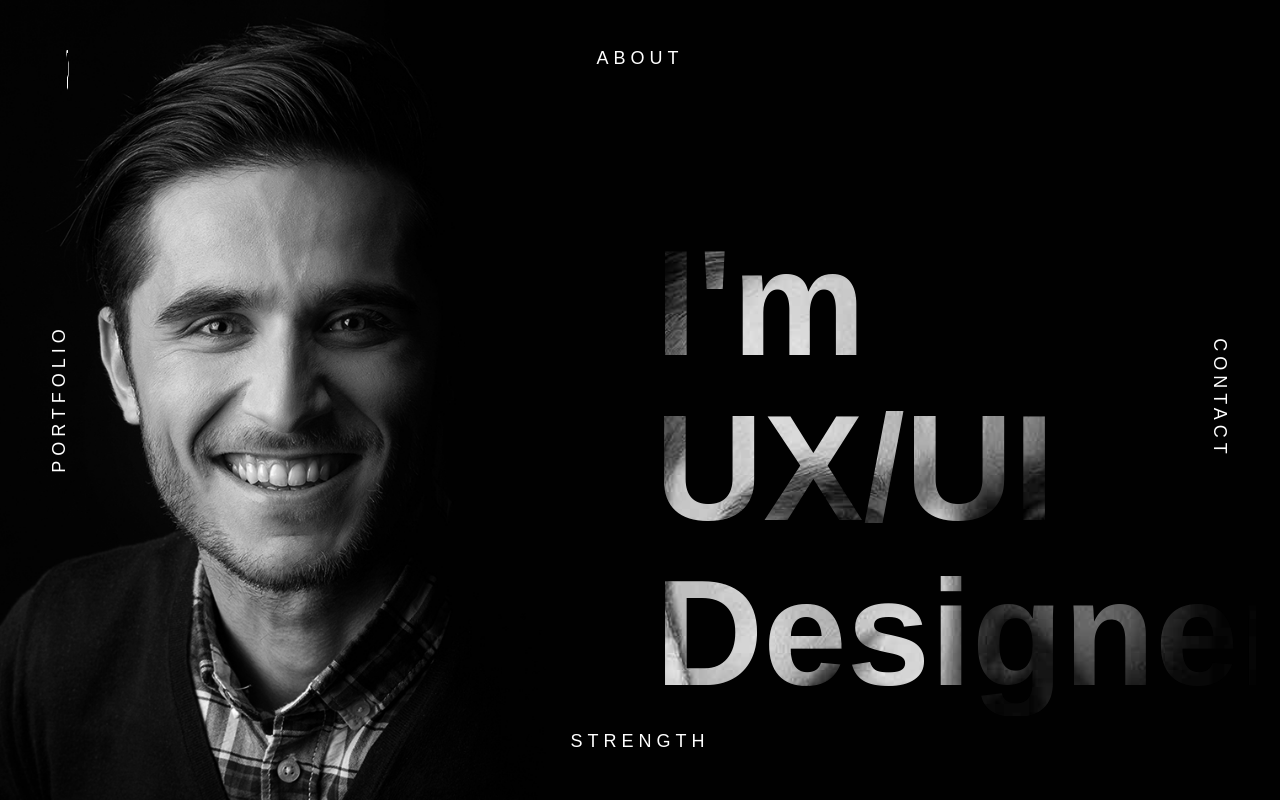
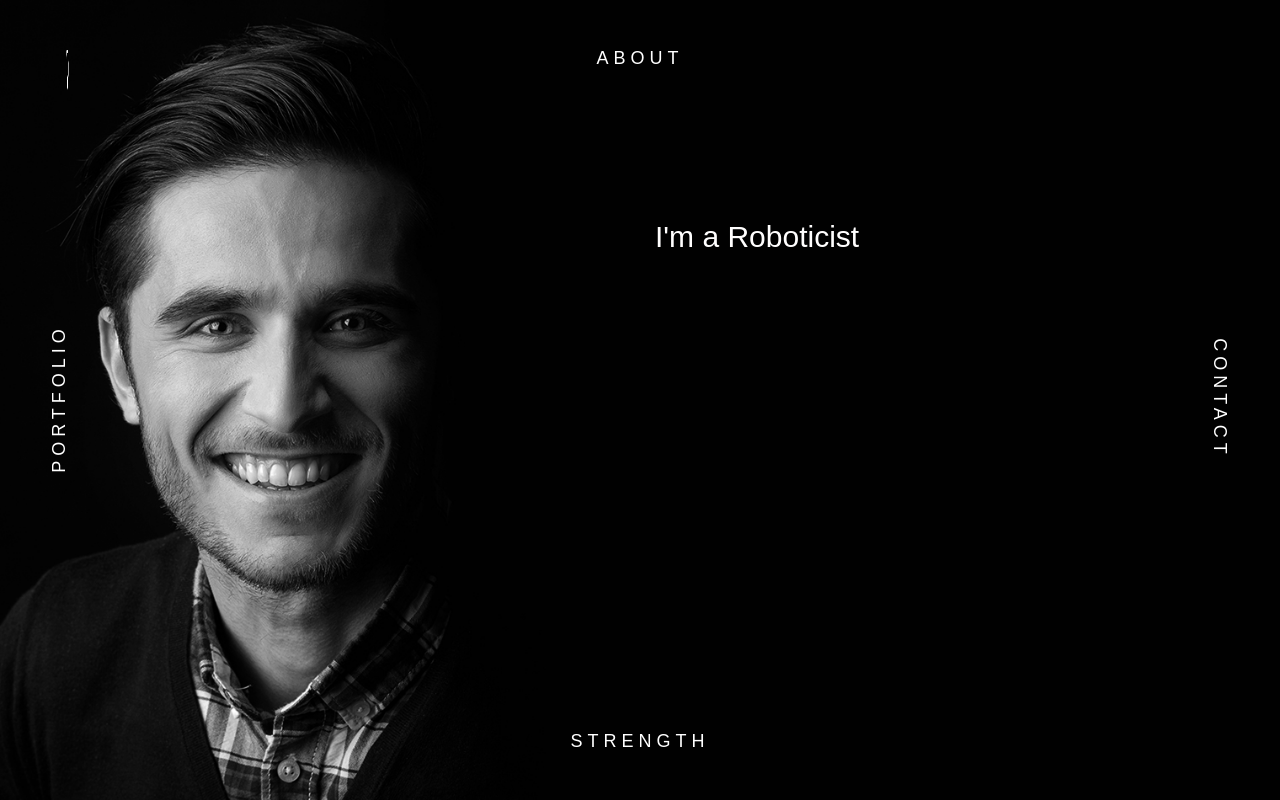
Before and after one commit to etheriosneo/abel.github.io, a plain HTML site: page index.html in a window 1280 px wide. Drawn offline with Linux system fonts and the light colour scheme; a web font is replaced by a local one.

Commit message:
update index.html

```diff
--- a/index.html
+++ b/index.html
@@ -56,10 +56,10 @@ Purchase: http://themeforest.net/user/kamleshyadav
 			<div class="row">
 				<div class="col-lg-6 col-md-7 col-sm-10 col-xs-12 col-lg-offset-6 col-md-offset-5 col-sm-offset-2 col-xs-offset-0">
 					<div class="typed-strings">
-						<h1>I'm David Smith.</h1>
-						<h1>I'm UX/UI Designer</h1>
+						<h2>I'm Abel Kuriakose</h2>
+						<h2>I'm a Roboticist</h2>
 					</div>
-					<h1 class="typed"></h1>
+					<h2 class="typed"></h2>
 				</div>
 			</div>
 		</div>
```
